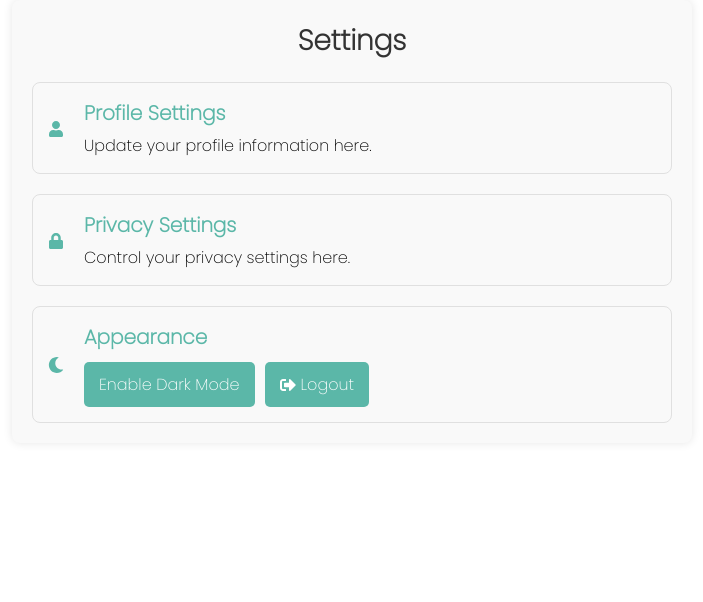
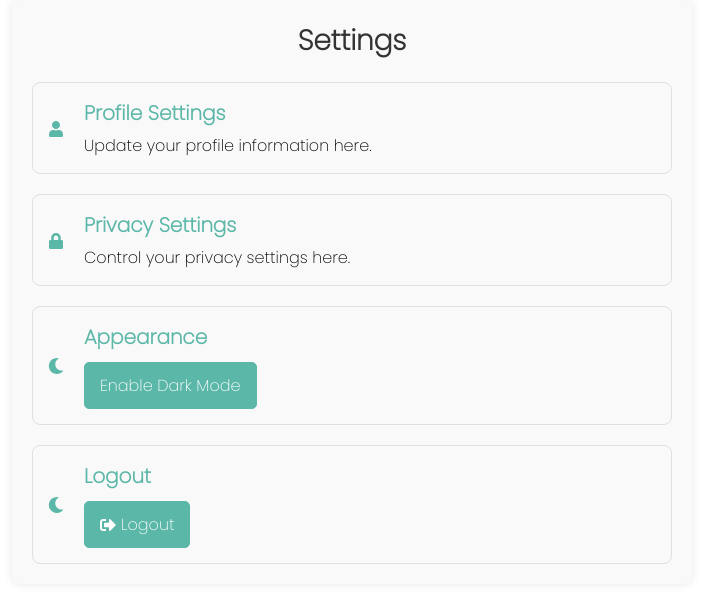
Before and after one commit to neupsulav/professional_networking_platform, a React (Create React App) app in the folder frontend/: page /settings in a window 1280 px wide. Shown: the top 602 px of the page, without its empty margins (288-991 px from the left). Built offline with nearby package versions, Linux system fonts and the light colour scheme.

Commit message:
Some minor changes

```diff
--- a/frontend/src/components/settings.jsx
+++ b/frontend/src/components/settings.jsx
@@ -79,6 +79,23 @@ const Settings = ({ userType }) => {
                   <button onClick={toggleDarkMode}>
                     {darkMode ? "Disable Dark Mode" : "Enable Dark Mode"}
                   </button>
+                  {/* <div>
+                    <button className="logout-button">
+                      <FaSignOutAlt /> Logout
+                    </button>
+                  </div> */}
+                </div>
+              </div>
+            </section>
+
+            <section className="settings-section">
+              <div className="settings-icon">
+                <FaMoon />
+              </div>
+              <div className="settings-details">
+                <h3>Logout</h3>
+                <div className="appearance-options">
+                  {/* <button>Logout</button> */}
                   <div>
                     <button className="logout-button">
                       <FaSignOutAlt /> Logout
--- a/frontend/src/index.css
+++ b/frontend/src/index.css
@@ -1839,6 +1839,12 @@ body::-webkit-scrollbar {
   color: white;
 }
 
+.settings-section:hover button {
+  border: 1px solid white;
+  /* background-color: white; */
+  color: white;
+}
+
 .settings-section:hover .settings-icon {
   color: white;
 }
@@ -1879,7 +1885,7 @@ body::-webkit-scrollbar {
   padding: 10px 15px;
   font-size: 16px;
   cursor: pointer;
-  border: none;
+  border: 1px solid var(--primary-color);
   border-radius: 5px;
 }
 
```
